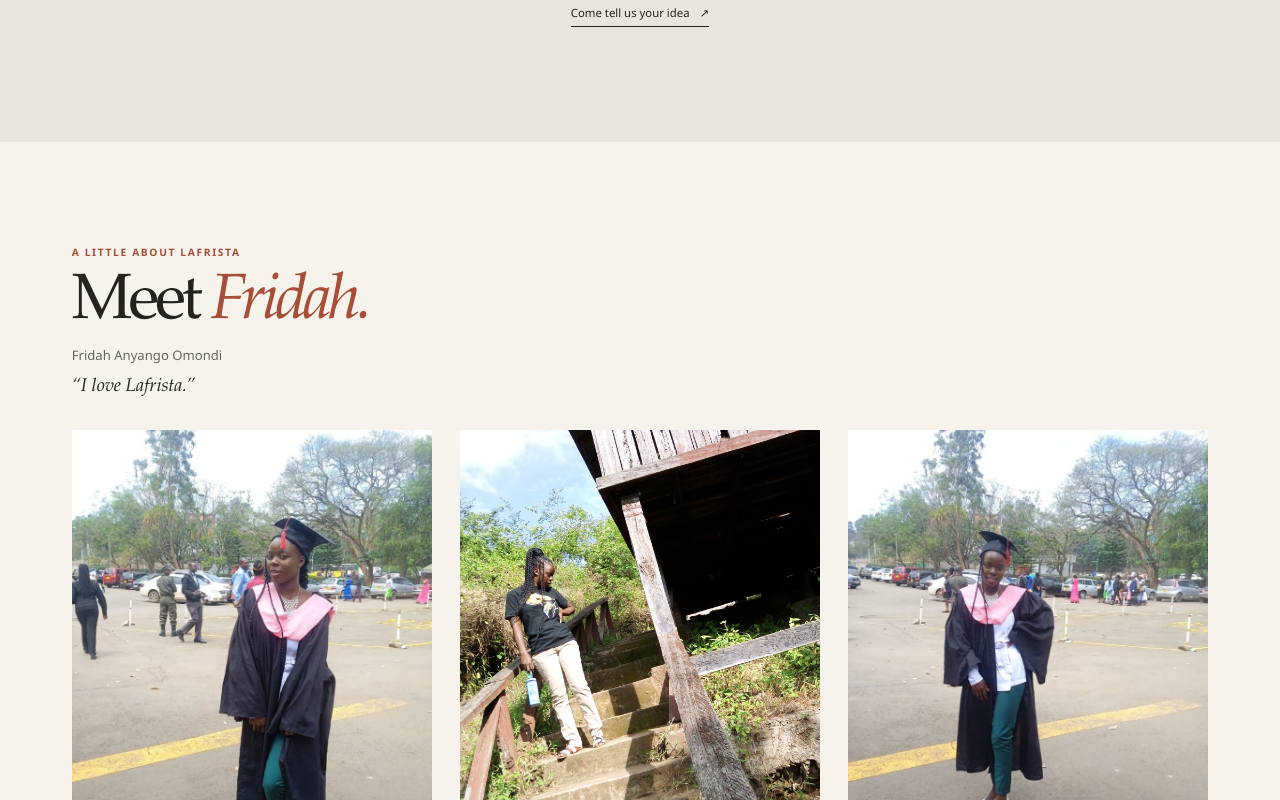
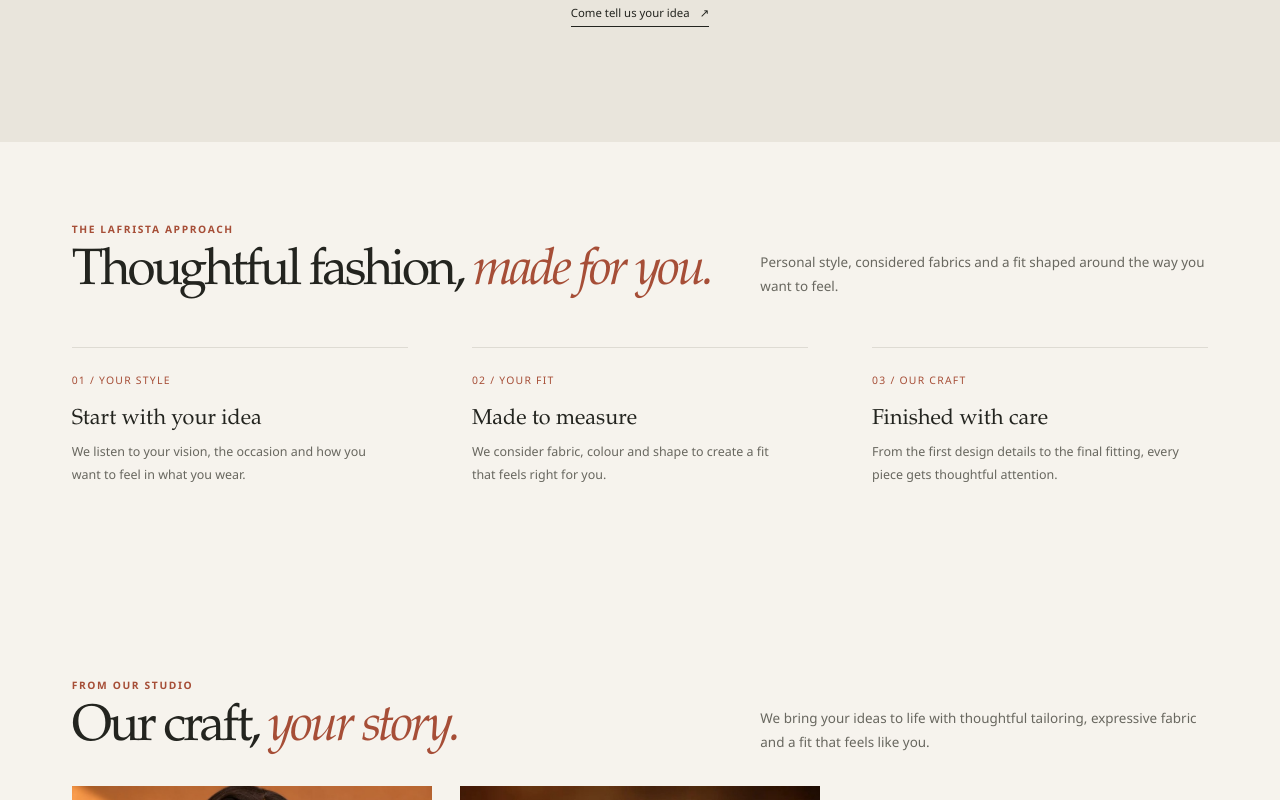
Before and after one commit to omondistephen397-oss/Lafrista, a plain HTML site: page index.html in a window 1280 px wide. Shown: the part 2000-2800 px from the top of the page. Drawn offline with Linux system fonts and the light colour scheme; a script that the page names is missing.

Commit message:
Replace personal photos with design content
Co-authored-by: Copilot <223556219+Copilot@users.noreply.github.com>

```diff
--- a/index.html
+++ b/index.html
@@ -25,7 +25,7 @@
           <a href="#process">How it works</a>
           <a href="#about">Our studio</a>
           <a href="#craft">Our craft</a>
-          <a href="#founder">Meet the owner</a>
+          <a href="#design">Fashion &amp; design</a>
         </nav>
         <a class="bag-link" href="#inquiry">Contact us <span aria-hidden="true">↗</span></a>
       </div>
@@ -42,11 +42,11 @@
         </div>
         <div class="hero-image">
           <img
-            src="images/fridah-graduation-portrait.jpg"
-            alt="Fridah Anyango Omondi celebrating her graduation"
+            src="images/lafrista-blue-lookbook.jpg"
+            alt="A blue patterned dress designed by Lafrista"
             fetchpriority="high"
           >
-          <span class="image-caption">A milestone for Fridah</span>
+          <span class="image-caption">A custom design, made to fit.</span>
         </div>
         <span class="hero-index" aria-hidden="true">01 / MADE FOR YOU</span>
       </section>
@@ -113,27 +113,19 @@
         <a class="text-link" href="#inquiry">Come tell us your idea <span aria-hidden="true">↗</span></a>
       </section>
 
-      <section class="founder section-wrap" id="founder" aria-labelledby="founder-title">
-        <div class="founder-heading">
-          <p class="eyebrow">A little about Lafrista</p>
-          <h2 id="founder-title">Meet <em>Fridah.</em></h2>
-          <p class="founder-name">Fridah Anyango Omondi</p>
-          <p class="founder-quote">“I love Lafrista.”</p>
+      <section class="section-wrap" id="design" aria-labelledby="design-title">
+        <div class="section-heading">
+          <div>
+            <p class="eyebrow">The Lafrista approach</p>
+            <h2 id="design-title">Thoughtful fashion, <em>made for you.</em></h2>
+          </div>
+          <p class="studio-gallery-intro">Personal style, considered fabrics and a fit shaped around the way you want to feel.</p>
         </div>
-        <div class="founder-gallery">
-          <figure>
-            <img src="images/fridah-graduation-portrait.jpg" alt="Fridah Anyango Omondi celebrating her graduation" loading="lazy">
-            <figcaption>A proud day to remember</figcaption>
-          </figure>
-          <figure>
-            <img src="images/fridah-outdoors.jpg" alt="Fridah outdoors on a sunny day" loading="lazy">
-            <figcaption>Enjoying the outdoors</figcaption>
-          </figure>
-          <figure>
-            <img src="images/fridah-graduation.jpg" alt="Fridah smiling in her graduation gown" loading="lazy">
-            <figcaption>Celebrating a milestone</figcaption>
-          </figure>
-        </div>
+        <ol class="process-grid">
+          <li><span class="step-number">01 / YOUR STYLE</span><h3>Start with your idea</h3><p>We listen to your vision, the occasion and how you want to feel in what you wear.</p></li>
+          <li><span class="step-number">02 / YOUR FIT</span><h3>Made to measure</h3><p>We consider fabric, colour and shape to create a fit that feels right for you.</p></li>
+          <li><span class="step-number">03 / OUR CRAFT</span><h3>Finished with care</h3><p>From the first design details to the final fitting, every piece gets thoughtful attention.</p></li>
+        </ol>
       </section>
 
       <section class="studio-showcase section-wrap" id="craft" aria-labelledby="craft-title">
@@ -155,10 +147,6 @@
           <figure>
             <img src="images/lafrista-tailoring-studio.jpg" alt="A sewing machine and fabric ready for custom tailoring" loading="lazy">
             <figcaption>Care in every stitch. Confidence in every fit.</figcaption>
-          </figure>
-          <figure>
-            <img src="images/lafrista-blue-lookbook.jpg" alt="A model showing front and back views of a blue patterned dress" loading="lazy">
-            <figcaption>A standout look, beautifully finished from every angle.</figcaption>
           </figure>
         </div>
       </section>
--- a/styles.css
+++ b/styles.css
@@ -396,39 +396,6 @@ h2 {
   line-height: 1.8;
 }
 
-.founder {
-  padding-top: clamp(4rem, 8vw, 7rem);
-  padding-bottom: clamp(4rem, 8vw, 7rem);
-}
-
-.founder-heading {
-  max-width: 40rem;
-  margin-bottom: 2rem;
-}
-
-.founder-heading .eyebrow {
-  margin-bottom: 0.8rem;
-}
-
-.founder-heading h2 {
-  margin-bottom: 0.6rem;
-  font-size: clamp(3rem, 5vw, 5rem);
-}
-
-.founder-name {
-  margin-bottom: 0.75rem;
-  color: var(--color-muted);
-  font-size: 0.82rem;
-}
-
-.founder-quote {
-  margin-bottom: 0;
-  font-family: var(--font-display);
-  font-size: 1.15rem;
-  font-style: italic;
-}
-
-.founder-gallery,
 .studio-gallery {
   display: grid;
   grid-template-columns: repeat(3, minmax(0, 1fr));
@@ -436,12 +403,10 @@ h2 {
   gap: clamp(1rem, 2.2vw, 2rem);
 }
 
-.founder-gallery figure,
 .studio-gallery figure {
   margin: 0;
 }
 
-.founder-gallery img,
 .studio-gallery img {
   display: block;
   width: 100%;
@@ -451,11 +416,6 @@ h2 {
   object-position: center 35%;
 }
 
-.founder-gallery figure:nth-child(2) img {
-  object-position: 28% center;
-}
-
-.founder-gallery figcaption,
 .studio-gallery figcaption {
   padding-top: 0.7rem;
   color: var(--color-muted);
@@ -1107,7 +1067,6 @@ h2 {
     gap: 2.5rem;
   }
 
-  .founder-gallery img,
   .studio-gallery img {
     height: clamp(15rem, 38vw, 23rem);
   }
@@ -1208,13 +1167,11 @@ h2 {
     gap: 2rem;
   }
 
-  .founder-gallery,
   .studio-gallery {
     grid-template-columns: 1fr;
     gap: 1.5rem;
   }
 
-  .founder-gallery img,
   .studio-gallery img {
     height: 115vw;
     max-height: 34rem;
```
Also changed, not shown: images/fridah-graduation-portrait.jpg (deleted), images/fridah-graduation.jpg (deleted), images/fridah-outdoors.jpg (deleted).
